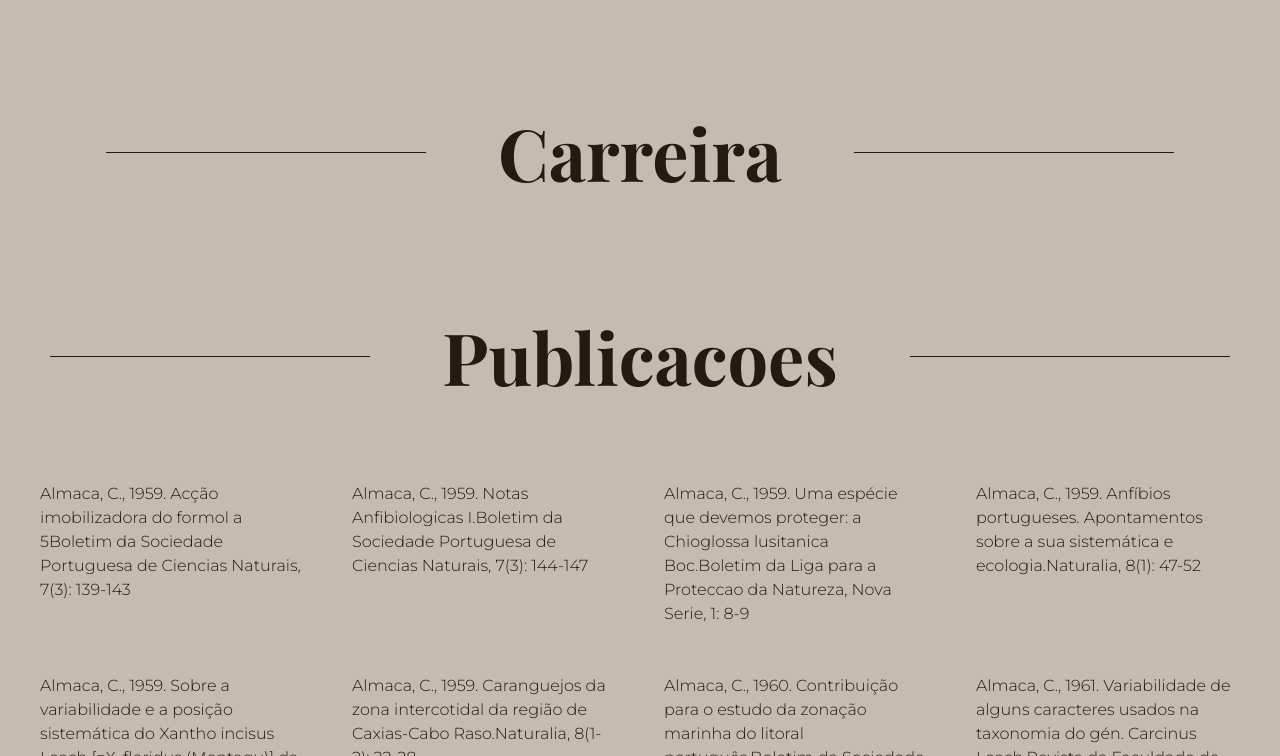
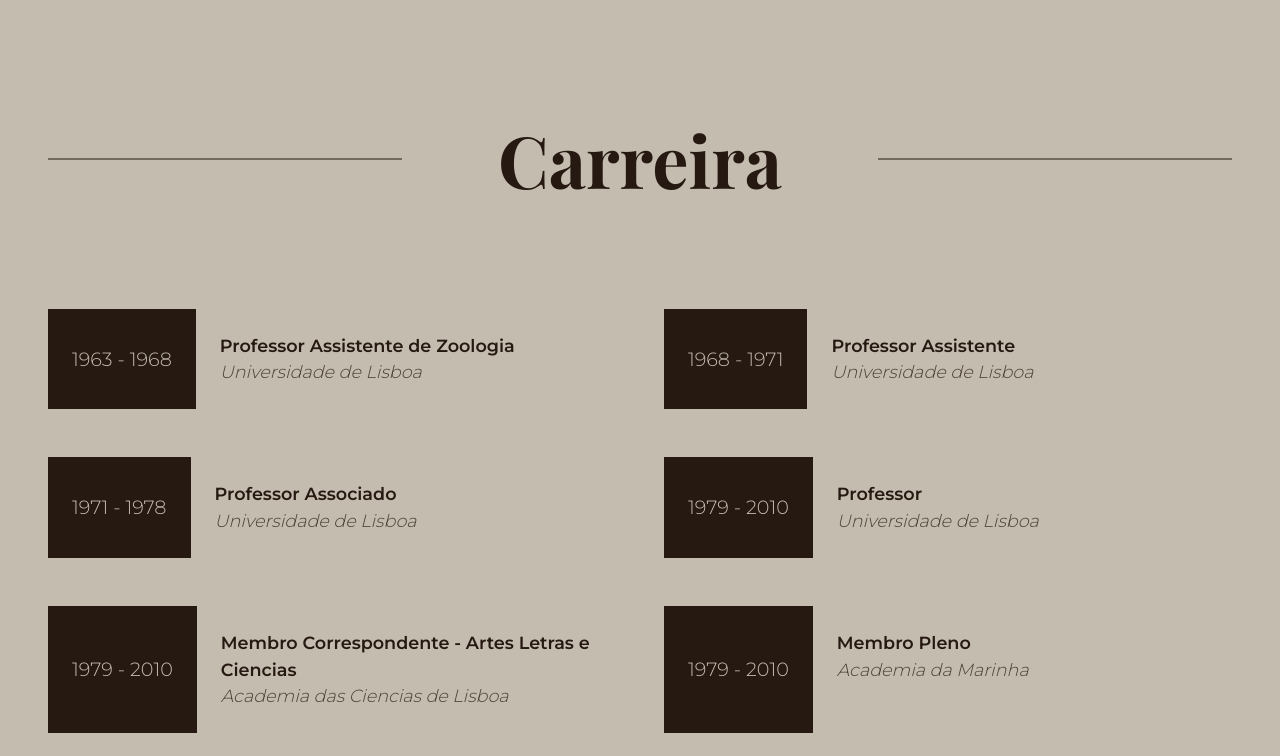
Before and after one commit to ptmartins/almaca, a plain HTML site: page index.html in a window 1280 px wide. Shown: the part 2044-2800 px from the top of the page. Drawn offline with nearby package versions, Linux system fonts and the light colour scheme.

Commit message:
Start responsive styles and add more pub data.

```diff
--- a/career.json
+++ b/career.json
@@ -1,22 +1,42 @@
 [
     {
         "role": "Professor Assistente de Zoologia",
-        "years": "1963-1968",
+        "years": "1963 - 1968",
         "institution": "Universidade de Lisboa"
     },
     {
         "role": "Professor Assistente",
-        "years": "1968-1971",
+        "years": "1968 - 1971",
         "institution": "Universidade de Lisboa"
     },
     {
         "role": "Professor Associado",
-        "years": "1971-1978",
+        "years": "1971 - 1978",
         "institution": "Universidade de Lisboa"
     },
     {
         "role": "Professor",
-        "years": "1979-2010",
+        "years": "1979 - 2010",
         "institution": "Universidade de Lisboa"
+    },
+    {
+        "role": "Membro Correspondente - Artes Letras e Ciencias",
+        "years": "1979 - 2010",
+        "institution": "Academia das Ciencias de Lisboa"
+    },
+    {
+        "role": "Membro Pleno",
+        "years": "1979 - 2010",
+        "institution": "Academia da Marinha"
+    },
+    {
+        "role": "Membro",
+        "years": "1979 - 2010",
+        "institution": "The Linnean Society of London"
+    },
+    {
+        "role": "Membro - Comissao de Ecologia",
+        "years": "1979 - 2010",
+        "institution": "The International Union for Conservation of Nature (IUCN) "
     }
 ]
--- a/css/styles.css
+++ b/css/styles.css
@@ -1,4 +1,4 @@
-@import url('https://fonts.googleapis.com/css2?family=Montserrat:wght@300;400;700&family=Playfair+Display:wght@400;700&display=swap');
+@import url('https://fonts.googleapis.com/css2?family=Montserrat:wght@300;400;600,700&family=Playfair+Display:wght@400;700&display=swap');
 
 :root {
     --color-bg: #c4bcaf;
@@ -17,7 +17,8 @@
 }
 
 html {
-    font-size: 16px;
+    font-size: 15px;
+    scroll-behavior: smooth;
 }
 
 body {
@@ -31,10 +32,11 @@ body {
         -ms-flex-direction: column;
             flex-direction: column;
     font-family: 'Montserrat', Arial, sans-serif;
-    font-size: 1.2rem;
+    font-size: 1rem;
     font-weight: 300;
     line-height: 1.5;
     min-height: 100vh;
+    overflow-x: hidden;
 }
 
 h1, h2, h3, h4, h5, h6 {
@@ -53,6 +55,7 @@ a {
 
 section:not(.section--hero) {
     margin: 6rem 0;
+    padding: 0 1.5rem;
 }
 
 .section__content {
@@ -61,33 +64,30 @@ section:not(.section--hero) {
 }
 
 .section__title {
-    margin-bottom: 4.5rem;
+    margin-bottom: 3rem;
+    position: relative;
     text-align: center;
 }
 
 .section__title span {
-    font-size: 4.5rem;
+    background-color: var(--color-bg);
+    font-size: 3rem;
+    padding: .75rem 6rem;
     position: relative;
     text-align: center;
 }
 
-.section__title span::before,
-.section__title span::after {
+.section__title::before {
     background-color: var(--color-font);
     content: '';
     display: block;
     height: 1px;
+    left: 0;
     position: absolute;
     top: 50%;
-    width: 320px;
-}
-
-.section__title span::before {
-    left: calc(-4.5rem - 320px);
-}
-
-.section__title span::after {
-    right: calc(-4.5rem - 320px);
+    -webkit-transform: translateY(-50%);
+            transform: translateY(-50%);
+    width: 100%;
 }
 
 .header {
@@ -95,10 +95,13 @@ section:not(.section--hero) {
     display: -ms-flexbox;
     display: flex;
     height: 80px;
-    -webkit-box-pack: end;
-        -ms-flex-pack: end;
-            justify-content: flex-end;
+    -webkit-box-pack: center;
+        -ms-flex-pack: center;
+            justify-content: center;
+    margin: 0 auto;
+    max-width: 1200px;
     padding: 1.5rem 3rem;
+    width: 100%;
 }
 
 .nav__list {
@@ -109,9 +112,16 @@ section:not(.section--hero) {
 }
 
 .nav__item {
-    margin-left: 1.5rem;
-    font-weight: 300;
+    margin-left: 1.2rem;
+    font-weight: 400;
+    opacity: .6;
     text-transform: uppercase;
+    -webkit-transition: all .2s ease-in;
+    transition: all .2s ease-in;
+}
+
+.nav__item:hover {
+    opacity: 1;
 }
 
 .section--hero {
@@ -135,6 +145,10 @@ section:not(.section--hero) {
     display: -webkit-box;
     display: -ms-flexbox;
     display: flex;
+    -webkit-box-orient: vertical;
+    -webkit-box-direction: normal;
+        -ms-flex-direction: column;
+            flex-direction: column;
 }
 
 .hero__title {
@@ -164,11 +178,56 @@ section:not(.section--hero) {
     margin-top: 1.5rem;
 }
 
-.biography {
+/* .biography {
     -webkit-column-count: 2;
        -moz-column-count: 2;
             column-count: 2;
     gap: 4.5rem;
+} */
+
+.career {
+    display: grid;
+    grid-template-columns: repeat(2, 1fr);
+    gap: 3rem;
+}
+
+.career__item {
+    display: -webkit-box;
+    display: -ms-flexbox;
+    display: flex;
+}
+
+.career__years {
+    -webkit-box-align: center;
+        -ms-flex-align: center;
+            align-items: center;
+    background-color: var(--color-font);
+    color: var(--color-bg);
+    display: -webkit-box;
+    display: -ms-flexbox;
+    display: flex;
+    -ms-flex-negative: 0;
+        flex-shrink: 0;
+    padding: 1.5rem;
+}
+
+.career__content {
+    padding: 1.5rem;
+}
+
+.career__content p {
+    font-size: 1.1rem;
+    margin-bottom: 0;
+}
+
+.career__role {
+    font-weight: 700;
+}
+
+.career__institution {
+    font-size: 14px;
+    font-style: italic;
+    opacity: .75;
 }
 
 .publications {
@@ -178,6 +237,110 @@ section:not(.section--hero) {
     gap: 3rem;
 }
 
+.publication {
+    font-size: 15px;
+}
+
+.publication__author {
+    text-transform: uppercase;
+}
+
+.publication__source {
+    font-style: italic;
+    opacity: .85;
+}
+
 .footer {
     text-align: center;
 }
+
+/* Scroll to Top */
+.scrollTop {
+    -webkit-box-align: center;
+        -ms-flex-align: center;
+            align-items: center;
+    background-color: var(--color-font);
+    border-radius: 10px;
+    bottom: 1.5rem;
+    color: var(--color-bg) !important;
+    cursor: pointer;
+    display: -webkit-box;
+    display: -ms-flexbox;
+    display: flex;
+    font-size: 1.5rem;
+    font-weight: 700;
+    height: 3rem;
+    -webkit-box-pack: center;
+        -ms-flex-pack: center;
+            justify-content: center;
+    opacity: 0;
+    pointer-events: none;
+    position: fixed;
+    right: 1.5rem;
+    -webkit-transition: all .3s ease;
+    transition: all .3s ease;
+    width: 3rem;
+}
+
+.scrollTop.active {
+    opacity: 1;
+    pointer-events: all;
+}
+
+
+@media all and (min-width: 768px) {
+
+    html {
+        font-size: 16px;
+    }
+
+    body {
+        font-size: 1.1rem;
+    }
+
+    .section:not(.section--hero) {
+        padding: 0 3rem;
+    }
+
+    .section__title {
+        font-size: 3.5rem;
+        margin-bottom: 4.5rem;
+    }
+
+    .section__title span {
+        font-size: 4.5rem;
+    }
+
+    .biography {
+        -webkit-column-count: 2;
+           -moz-column-count: 2;
+                column-count: 2;
+        gap: 4.5rem;
+    }
+}
+
+
+@media all and (min-width: 1100px) {
+
+    body {
+        font-size: 1.2rem;
+    }
+
+
+    .hero {
+        -webkit-box-orient: horizontal;
+        -webkit-box-direction: normal;
+            -ms-flex-direction: row;
+                flex-direction: row;
+    }
+
+    .header {
+        -webkit-box-pack: end;
+            -ms-flex-pack: end;
+                justify-content: flex-end;
+    }
+
+    .section__title {
+        margin-bottom: 6rem;
+    }
+}
--- a/index.html
+++ b/index.html
@@ -16,8 +16,15 @@
     <header class="header">
         <nav class="nav">
             <ul class="nav__list">
-                <li class="nav__item">Biografia</li>
-                <li class="nav__item">Publicacoes</li>
+                <li class="nav__item">
+                    <a href="#biography">Biografia</a>
+                </li>
+                <li class="nav__item">
+                    <a href="#career">Carreira</a>
+                </li>
+                <li class="nav__item">
+                    <a href="#publications">Publicações</a>
+                </li>
             </ul>
         </nav>
     </header>
@@ -45,27 +52,27 @@
         </section>
 
         <!-- Biography Section -->
-        <section class="section section--biography">
+        <section id="biography" class="section section--biography">
             <div class="section__content section__content--biography">
                 <h2 class="section__title">
                     <span>Biografia</span>
                 </h2>
-                <div class="biography" data-aos="fade-up" data-aos-offset="100" data-aos-duration="500" data-aos-delay="100">
-                    <p>Carlos Alberto da Silva Almaça, nasce Lisboa no dia 29 de Dezembro de 1934. É na Faculdade de Ciências da Universidade de Lisboa, que frequenta o curso de Ciências Biológicasm onde obtém a licenciatura em 1957. Em 1967, conclui o Doutoramento na mesma Universidade com a defesa da tese intitulada: "Estudo das populacões portuguesas do gen. Barbus Cuvier, 1817 (Piscesm Cyprinidae)".</p>
-
-
-                    </p>
+                <div class="biography" data-aos="fade-up" data-aos-offset="200" data-aos-duration="500" data-aos-delay="100">
+                    <p>Carlos Alberto da Silva Almaça, nasce em Lisboa no dia 29 de Dezembro de 1934. É na Faculdade de Ciências da Universidade de Lisboa, que frequenta o curso de Ciências Biológicas, onde obtém a licenciatura em 1957 e conclui o Doutoramento em 1968, com a defesa da tese intitulada: "Estudo das populacões portuguesas do gen. Barbus Cuvier, 1817 (Pisces Cyprinidae)".</p>
 
                     <p>O Professor Doutor Carlos Almaça licenciou-se em Ciências Biológicas na Universidade de Lisboa (1957), onde em 1968 viria a obter o Doutoramento e em 1972 a Agregação (e concurso para Professor Extraordinário) em Zoologia e Antropologia. Estudioso das ciências biológicas nas suas várias vertentes, leccionou inúmeras disciplinas nas áreas da História das Ciências, Taxonomia, Evolução, Ecologia e Conservação, dando aulas em tom de conversa e sempre repudiando as novas tecnologias pois, segundo ele, eram elementos de distracção que impediam o cérebro de acompanhar a linha de raciocínio do seu discurso, logo levando à perda da capacidade crítica.</p>
+
                     <p>Inteligente, exigente, austero e mordaz era entendido como uma personalidade forte e conhecedora mas algo inacessível. Contudo, aqueles que tiveram o privilégio de o acompanhar nas explorações zoológicas que fazia regularmente aprenderam a importância da observação crítica dos fenómenos naturais e a conhecer o lado mais emotivo da sua personalidade, apaixonada pela natureza e preocupada pelo futuro da mesma. As suas preocupações conservacionistas são talvez menos conhecidas que o trabalho que desenvolveu na área da evolução e história das ciências biológicas; todavia foram essas mesmas expedições e o conhecimento transmitido in loco que influenciou de forma significativa muitos biólogos de hoje e os respectivos percursos profissionais  em prol da conservação.</p>
+
                     <p>A par da docência desenvolveu uma carreira de investigação reconhecida nacional e internacionalmente que manteve até ao fim, deixando obra em publicação bem como manuscritos em fase final de redação. Ao longo do seu percurso estudou vários grupos de vertebrados (peixes, anfíbios, répteis e mamíferos) e de invertebrados (crustáceos marinhos e dulciaquícolas), tendo incentivado várias das linhas de investigação hoje em curso na Universidade de Lisboa, com particular relevo para a investigação sobre peixes de água doce, grupo relativamente ao qual descreveu novas espécies e realizou um trabalho de notável relevo. Ao longo da sua carreira foi convidado a editar várias obras e publicou mais de quatro centenas de trabalhos em revistas nacionais e internacionais, livros, capítulos de livros e artigos de divulgação. Proferiu ainda centenas de conferências sobre temas e perante públicos diversos.</p>
+
                     <p>Durante o seu percurso profissional ocupou diversos cargos de entre os quais há a salientar o de Presidente do Museu e Laboratório Zoológico e Antropológico (Museu Bocage - Museu Nacional de História Natural); assegurou a direcção do Departamento de Ciências Biológicas do Centro de Zoologia do Instituto de Investigação Científica Tropical; foi membro da Comissão Nacional do Programa MAB, da UNESCO; e da Comissão de Ecologia da União Internacional para a Protecção da Natureza. Era ainda, desde 2000, académico correspondente da Academia das Ciências de Lisboa.</p>
                 </div>
             </div>
         </section>
 
         <!-- Career Section -->
-        <section class="section section--career">
+        <section id="career" class="section section--career">
             <div class="section__content section__content--career">
                 <h2 class="section__title">
                     <span>Carreira</span>
@@ -75,7 +82,7 @@
         </section>
 
         <!-- Publications Section -->
-        <section class="section section--publications">
+        <section id="publications" class="section section--publications">
             <div class="section__content section__content--publications">
                 <h2 class="section__title">
                     <span>Publicacoes</span>
@@ -91,6 +98,8 @@
         <p>Developed with &hearts; by <a href="https://pedromartins.com.pt" target="_blank">Pedro Martins</a></p>
     </footer>
 
+    <a href="#" class="scrollTop fa-solid fa-chevron-up"></a>
+
     <!-- JS -->
     <script src="https://unpkg.com/aos@2.3.1/dist/aos.js"></script>
     <script src="./js/main.js"></script>
--- a/js/main.js
+++ b/js/main.js
@@ -6,10 +6,12 @@
 
         cacheDOM = () => {
             DOM.publications = document.querySelector('.publications');
+            DOM.career = document.querySelector('.career');
+            DOM.scrollTop = document.querySelector('.scrollTop');
         },
 
         UI = {
-            pub: (item) => {
+            pub: (item, index) => {
                 let pub = document.createElement('DIV'),
                     author = document.createElement('SPAN'),
                     year = document.createElement('SPAN'),
@@ -17,13 +19,21 @@
                     source = document.createElement('SPAN'),
                     locale = document.createElement('SPAN');
 
+                pub.className = 'publication';
+                author.className = 'publication__author';
+                source.className = 'publication__source';
+
                 author.textContent = item.author;
                 year.textContent = item.year;
                 title.textContent = item.title;
                 source.textContent = item.pub;
                 locale.textContent = item.locale;
 
-                pub.append(author, ', ', year, '. ', title, source, ', ', locale);
+                pub.append(author, ', ', year, '. ', title, ' ' ,  source, ', ', locale);
+
+                pub.setAttribute('data-aos', 'fade-up');
+                pub.setAttribute('data-aos-delay', index * 100);
+                pub.setAttribute('data-aos-duration', 1000);
 
                 return pub;
             }
@@ -42,17 +52,53 @@
         },
 
         renderCareer = (data) => {
-            console.log(data);
+            data.forEach((item, i) => {
+                let career = document.createElement('DIV'),
+                    years = document.createElement('DIV'),
+                    content = document.createElement('DIV'),
+                    role =  document.createElement('P'),
+                    institution = document.createElement('P');
+
+                career.className = 'career__item';
+                years.className = 'career__years';
+                content.className = 'career__content';
+                role.className = 'career__role';
+                institution.className = 'career__institution';
+
+                years.textContent = item.years;
+                role.textContent = item.role;
+                institution.textContent = item.institution;
+
+                content.append(role, institution);
+
+                career.append(years, content);
+                career.setAttribute('data-aos', 'fade-up');
+                career.setAttribute('data-aos-duration', '1000');
+                career.setAttribute('data-aos-delay', `${i * 100}`);
+
+                DOM.career.append(career);
+            });
         },
 
         renderPublications = (data) => {
-            data.forEach(pub => {
-                DOM.publications.append(UI.pub(pub));
+            data.forEach((pub, i) => {
+                DOM.publications.append(UI.pub(pub, i));
+            });
+        },
+
+        bindEvents = () => {
+            document.addEventListener('scroll', () => {
+                if (window.scrollY > 600) {
+                    DOM.scrollTop.classList.add('active');
+                } else {
+                    DOM.scrollTop.classList.remove('active');
+                }
             });
         },
 
         init = () => {
             cacheDOM();
+            bindEvents();
             getData();
             AOS.init({
                 // Global settings:
--- a/publications.json
+++ b/publications.json
@@ -61,5 +61,107 @@
          "title": "Notas sobre o Xantho incisus Leach de Parede, Portugal.",
          "pub": "Revista da Faculdade de Ciências da Universidade de Lisboa, 2ª série, C",
          "locale": "8(2): 155-165"
+     },
+     {
+        "author": "Almaca, C.",
+        "year": 1962,
+         "title": "Sur la distribution geographique du genre Carcinus Leach (Crust. Dec. Brach.).",
+         "pub": "Revista da Faculdade de Ciências da Universidade de Lisboa, 2ª série, C",
+         "locale": "10: 109-113"
+     },
+     {
+        "author": "Almaca, C.",
+        "year": 1962,
+         "title": "Sobre a distribuição de Aeolidia pappilosa (Linné) (Mol. Gast. Opist.).",
+         "pub": "Boletim da Sociedade Portuguesa de Ciências Naturais, 2ª série",
+         "locale": "8: 209-211"
+     },
+     {
+        "author": "Almaca, C.",
+        "year": 1963,
+         "title": "Sur le probléme de l’origine de Carcinus maenas (L.) du littoral américain.",
+         "pub": "Revista da Faculdade de Ciências de Lisboa, 2ª série, C",
+         "locale": "11(2): 119-136"
+     },
+     {
+        "author": "Almaca, C.",
+        "year": 1963,
+         "title": "Sur les crabes du genre Xantho Leach, 1815, du Museum Zoologique de l’Université de Coimbra.",
+         "pub": "Memórias e Estudos do Museu Zoológico da Universidade de Coimbra,",
+         "locale": "281: 1-9"
+     },
+     {
+        "author": "Almaca, C.",
+        "year": 1963,
+         "title": "Sobre o habitat e a abundância de Pirimela denticulata (Montagu, 1808) (Crust. Dec. Brach.).",
+         "pub": "Boletim da Sociedade Portuguesa de Ciências Naturais, 2ª série,",
+         "locale": "9: 166-169"
+     },
+     {
+        "author": "Almaca, C.",
+        "year": 1963,
+         "title": "Sur un cyprinide nouveau pour le Portugal: Chondrostoma toxostoma toxostoma (Vallot), 1836.",
+         "pub": "Boletim da Sociedade Portuguesa de Ciências Naturais, 2ª série,",
+         "locale": "10: 63-65"
+     },
+     {
+        "author": "Almaca, C.",
+        "year": 1963,
+         "title": "Varia.",
+         "pub": "Naturalia,",
+         "locale": "8: 1-2"
+     },
+     {
+        "author": "Almaca, C.",
+        "year": 1964,
+         "title": "A fauna herpetológica da Serra do Gerês.",
+         "pub": "Naturalia,",
+         "locale": "9(1-2): 62-65"
+     },
+     {
+        "author": "Almaca, C.",
+        "year": 1964,
+         "title": "A zona das marés, seu interesse no ensino da zoologia.",
+         "pub": "Naturalia,",
+         "locale": "9(1-2): 1-3"
+     },
+     {
+        "author": "Almaca, C.",
+        "year": 1964,
+         "title": "Deux notes sur les mammifères ibériques.",
+         "pub": "Anais da Faculdade de Ciências do Porto,",
+         "locale": "47: 1-10"
+     },
+     {
+        "author": "Almaca, C.",
+        "year": 1964,
+         "title": "Deux notes sur les mammifères ibériques.",
+         "pub": "Publicações do Instituto de Zoologia “Dr. Augusto Nobre”, Faculdade de Ciências do Porto,",
+         "locale": "92: 1-6"
+     },
+     {
+        "author": "Almaca, C.",
+        "year": 1964,
+         "title": "Contribuição para o conhecimento da fauna ictiológica das águas interiores portuguesas.",
+         "pub": " Boletim da Sociedade Portuguesa de Ciências Naturais, 2ª série,",
+         "locale": "10: 228-237"
+     },
+     {
+        "author": "Almaca, C.",
+        "year": 1965,
+         "title": "Contribution à la connaissance des poissons des eaux intérieures du Portugal.",
+         "pub": " Boletim da Sociedade Portuguesa de Ciências Naturais,",
+         "locale": "10: 225-263"
      }
+
+
+
+
+
+
+
+
+
+
+
 ]
```
